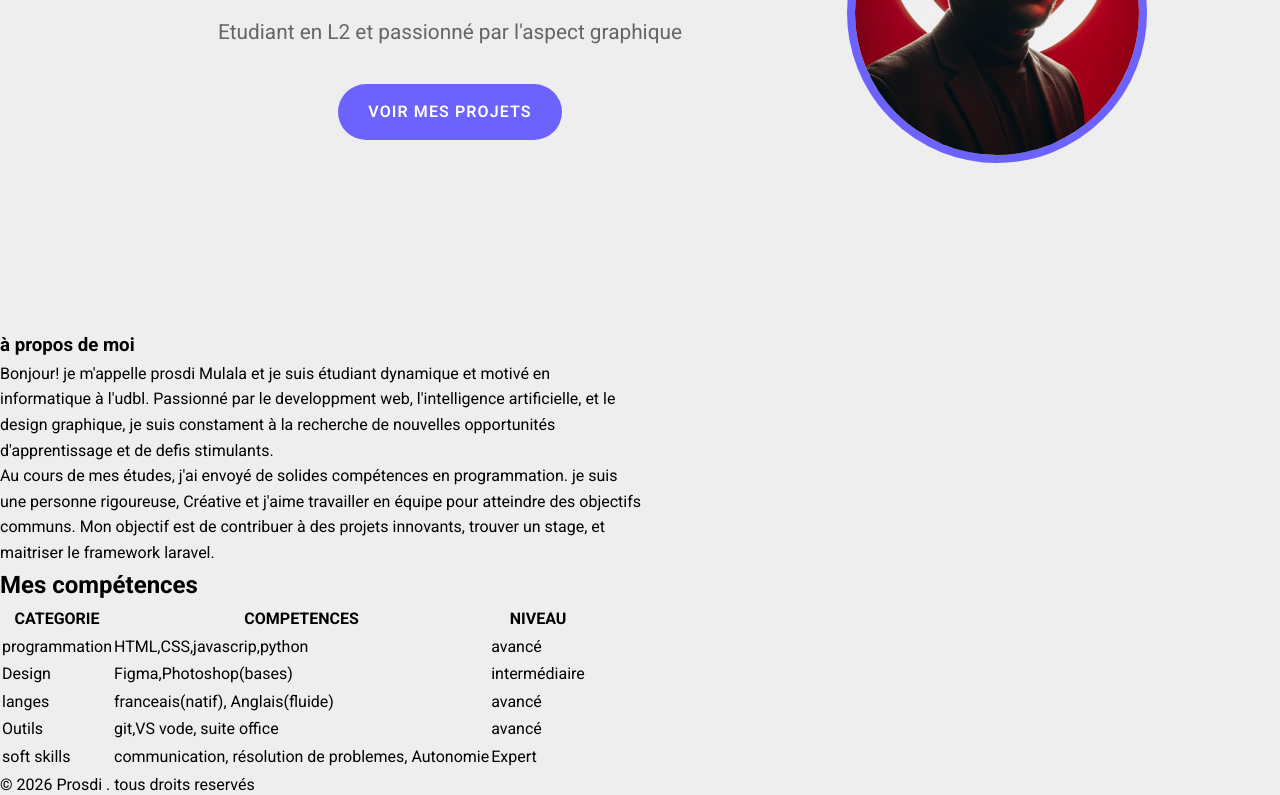
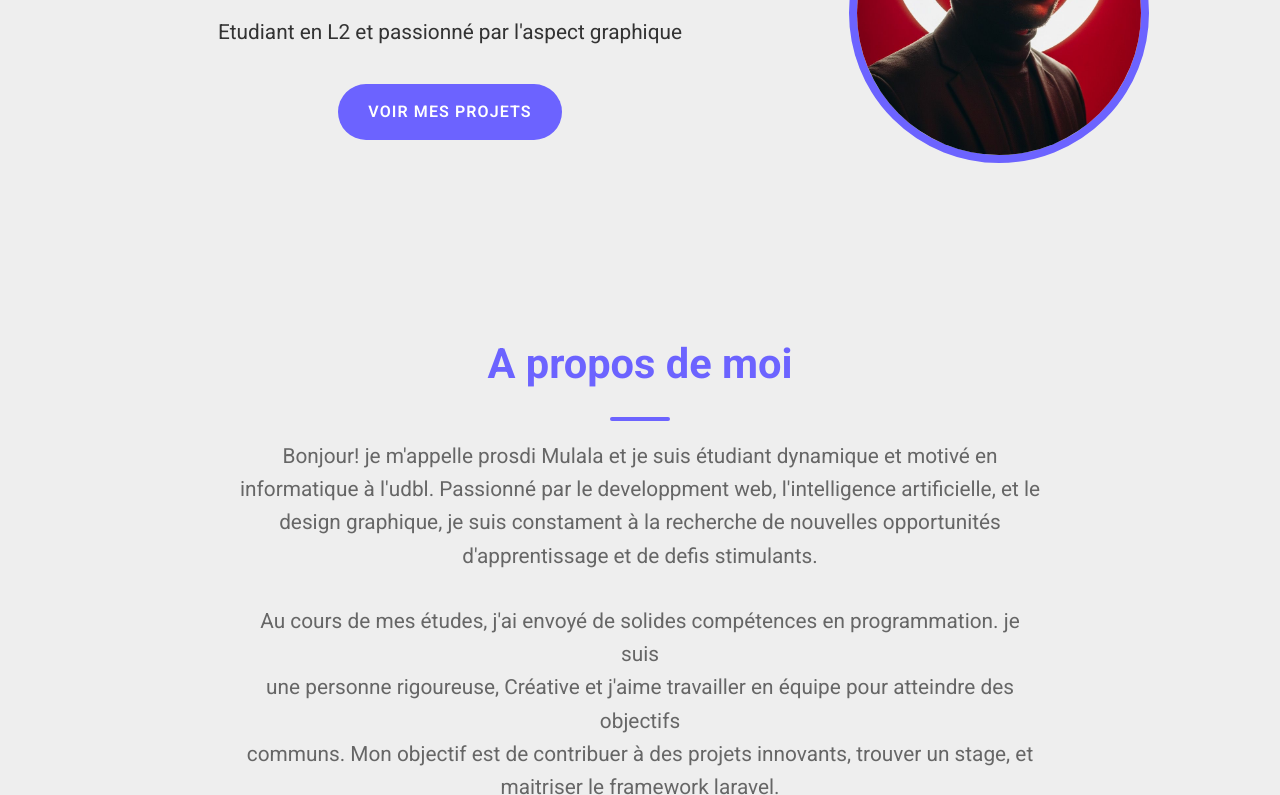
Before and after one commit to MULALA-CHALWE-PROSDI/Mon-portfolio2026, a plain HTML site: page index.html in a window 1280 px wide. Shown: the part 417-1212 px from the top of the page. Drawn offline with Linux system fonts and the light colour scheme.

Commit message:
stylisation de la section apropos

```diff
--- a/css/style.css
+++ b/css/style.css
@@ -2,7 +2,8 @@
     --violet-doux: #6c63ff;
     --violet-fonce: #534EDD;
     --orange-vif: #ffa726;
-    --gris-très-fonce: #666;
+    --gris-très-fonce: #333;
+    --gris-fonce: #666;
     --gris-très-clair: #f8f8f8;
     --gris-clair: #EEE;
 
@@ -129,3 +130,31 @@ section.hero{
     background-color: var(--gris-très-fonce);
     transform: translateY(-3px);
 }
+.apropos {
+    width: 800px;
+    margin: 6rem auto;
+    text-align: center;
+}
+section h2 {
+    color: var(--violet-doux);
+    font-size: 2.6rem;
+    font-weight: 700;
+    position: relative;
+    text-align: center;
+}
+ section h2::after{
+    content: '';
+    display: block;
+    width: 60px;
+    height: 4px;
+    background-color: var(--violet-doux);
+    margin: 1.2rem auto;
+    border-radius: 2px;
+
+ }
+
+ .apropos p{
+    margin-bottom: 2rem;
+    color: var(--gris-fonce);
+    font-size: 1.3rem;
+ }
--- a/index.html
+++ b/index.html
@@ -28,7 +28,7 @@
   <main>
     <section class="hero">
       <div>
-        <h1>Bonjour, je suis prosdi</h1>
+        <h1>Bonjour, je suis Prosdi</h1>
         <p>Etudiant en L2 et passionné par l'aspect graphique</p>
         <a href="projets.html">voir mes projets</a>
       </div>
@@ -36,9 +36,9 @@
         <img src="images/pros.jpeg" alt="pros"width="300"
       </div>
     </section>
-    <section>
+    <section class="apropos">
       <div>
-        <h3>à propos de moi </h3>
+        <h2>A propos de moi </h2>
         <p>Bonjour! je m'appelle prosdi Mulala et je suis étudiant dynamique et motivé en <br>
           informatique à l'udbl. Passionné par le developpment web, l'intelligence artificielle, et le <br>
            design graphique, je suis constament à la recherche de nouvelles opportunités <br>
@@ -53,7 +53,7 @@
 
       </div>
     </section>
-    <section>
+    <section class="compétences">
       <div>
         <h2> Mes compétences</h2>
         <table>
```
